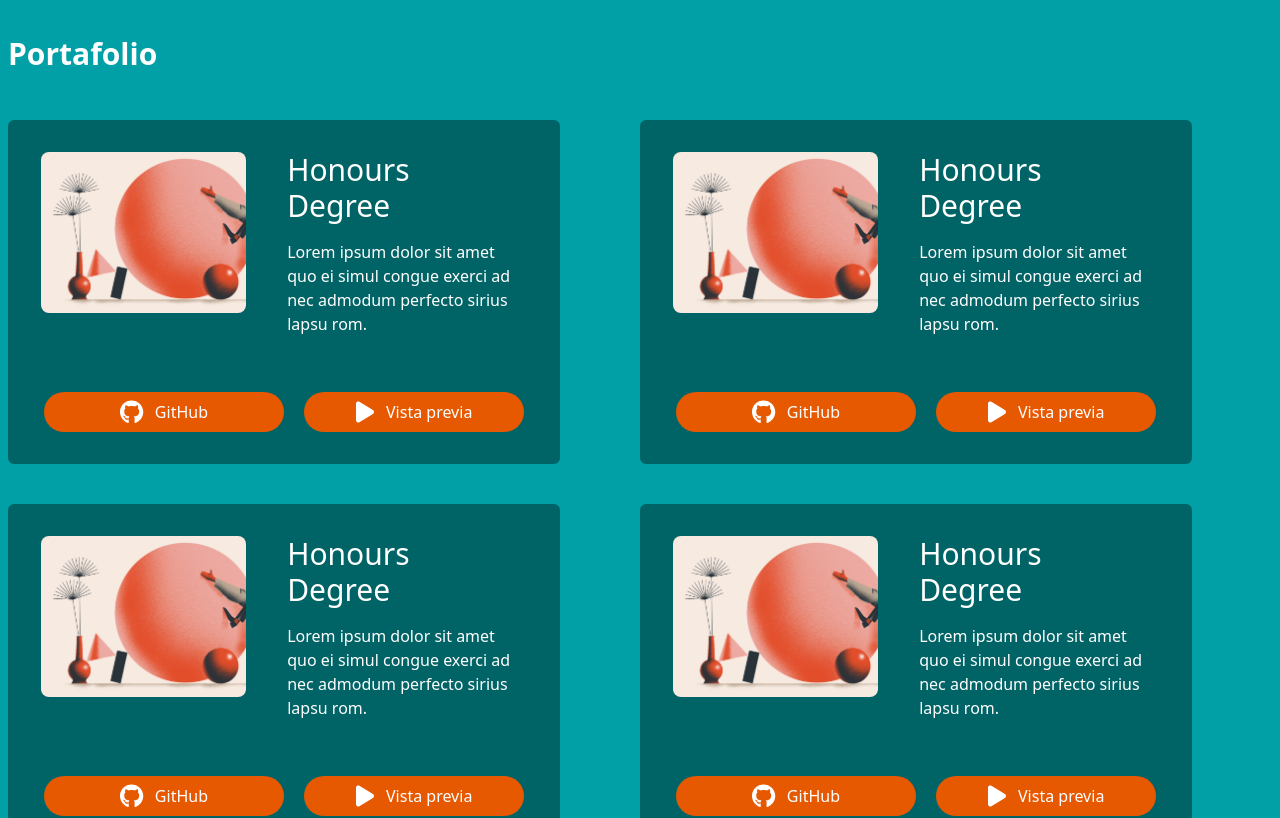
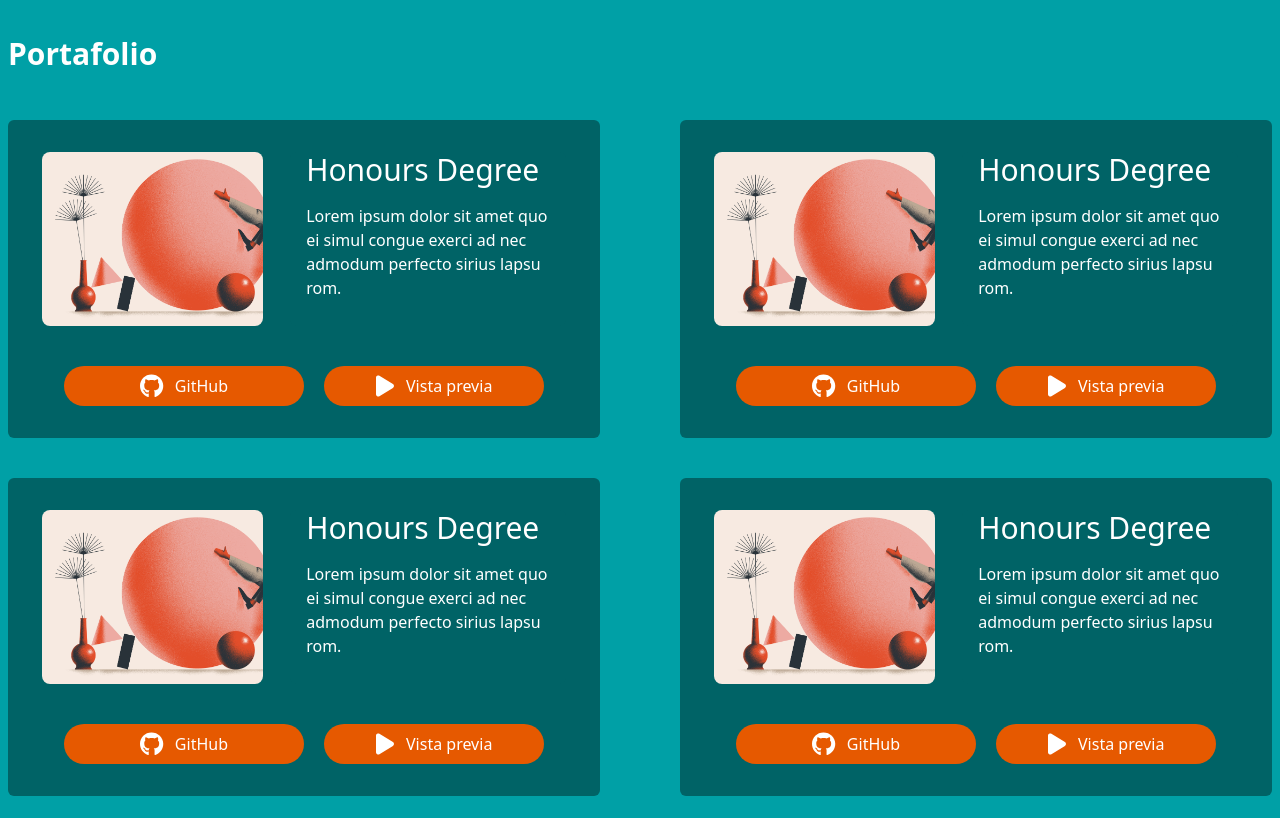
Before and after one commit to RubenJ27/Portafolio-profesional, a React (Vite) app: page / in a window 1280 px wide. Shown: the part 3120-3938 px from the top of the page. Built offline with nearby package versions, Linux system fonts and the light colour scheme.

Commit message:
Se realizaron ajustes en el modulo de porfolio

```diff
--- a/src/pages/PortfolioPage.jsx
+++ b/src/pages/PortfolioPage.jsx
@@ -55,7 +55,7 @@ export const PortfolioPage = ({ url, title, description }) => {
           </div>
 
           {/* card */}
-          <div className="flex flex-col bg-secondary-color lg:flex flex-grow justify-around items-center w-2/4 h-2/5 px-5 py-8 rounded-md mr-20">
+          <div className="flex flex-col bg-secondary-color lg:flex flex-grow justify-around items-center w-2/4 h-2/5 px-5 py-8 rounded-md">
             <div className="flex flex-row justify-around">
               {/* card img */}
               <div className="flex flex-col justify-center w-2/5 h-full">
@@ -144,7 +144,7 @@ export const PortfolioPage = ({ url, title, description }) => {
           </div>
 
           {/* card */}
-          <div className="flex flex-col bg-secondary-color lg:flex flex-grow justify-around items-center w-2/4 h-2/5 px-5 py-8 rounded-md mr-20">
+          <div className="flex flex-col bg-secondary-color lg:flex flex-grow justify-around items-center w-2/4 h-2/5 px-5 py-8 rounded-md">
             <div className="flex flex-row justify-around">
               {/* card img */}
               <div className="flex flex-col justify-center w-2/5 h-full">
```
